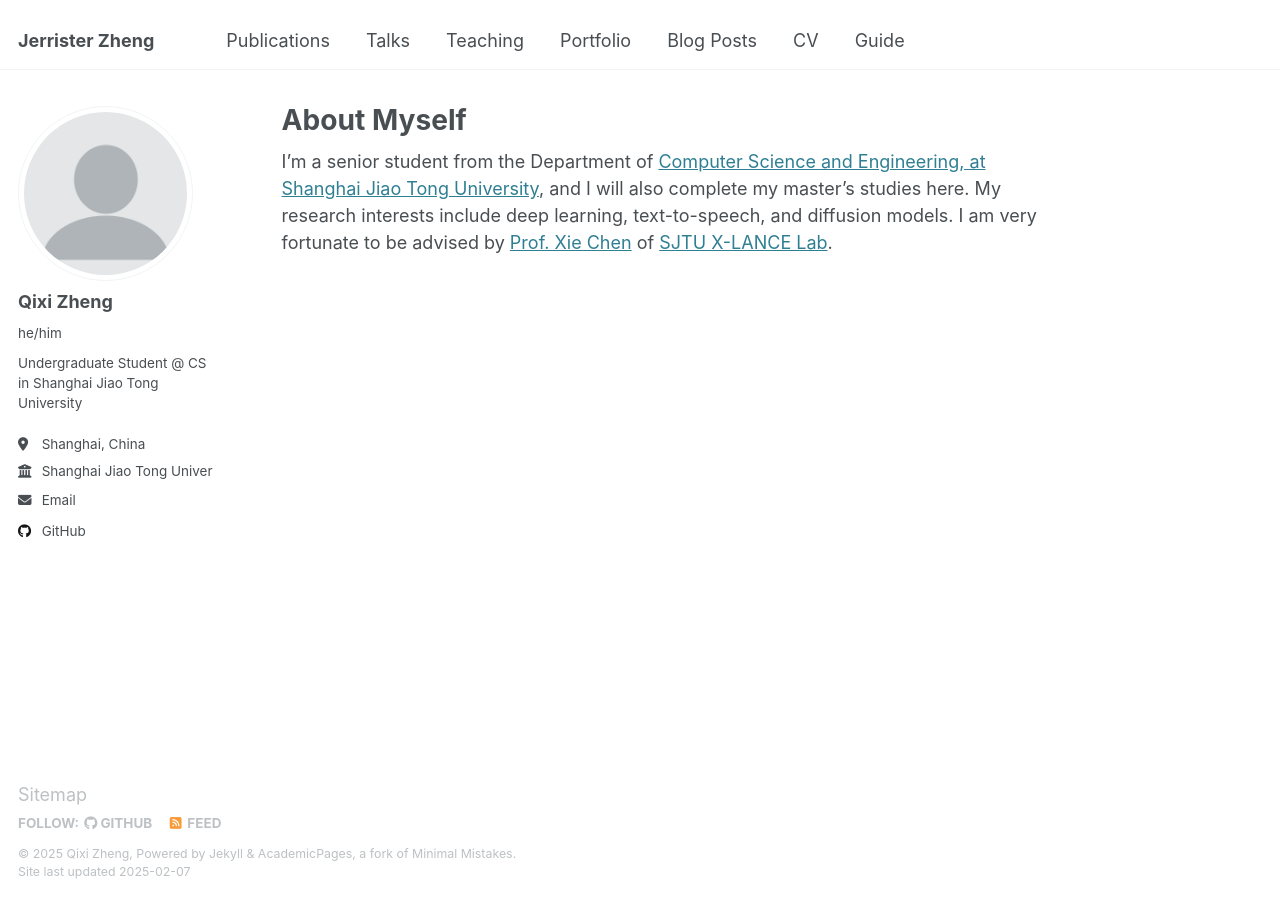
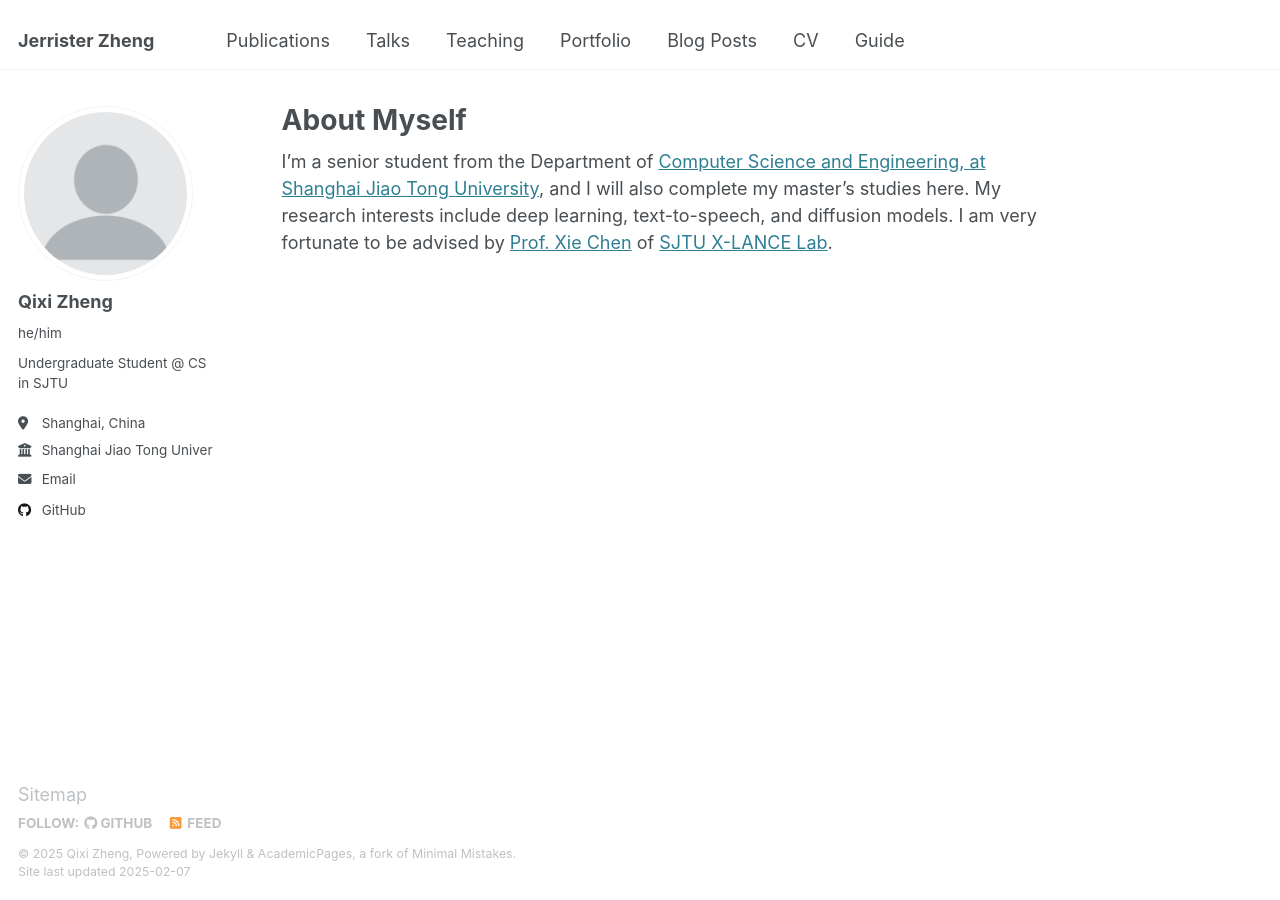
Before and after one commit to Jerrister/Jerrister.github.io, a Jekyll site: the page built from _pages/about.md, in a window 1280 px wide. Built offline with Jekyll 4.4.1, drawn with Linux system fonts in a browser that asks for light colours.

Commit message:
Update _config.yml

```diff
--- a/_config.yml
+++ b/_config.yml
@@ -12,7 +12,7 @@ site_theme               : "default"
 title                    : "Jerrister Zheng"
 title_separator          : "-"
 name                     : &name "Qixi Zheng"
-description              : &description "Undergraduate Student @ CS in Shanghai Jiao Tong University"
+description              : &description "Undergraduate Student @ CS in SJTU"
 url                      : https://Jerrister.github.io # the base hostname & protocol for your site e.g. "https://[your GitHub username].github.io"
 baseurl                  : "" # the subpath of your site, e.g. "/blog"
 repository               : "Jerrister/Jerrister.github.io"
@@ -25,7 +25,7 @@ author:
   avatar           : "profile.png"
   name             : "Qixi Zheng"
   pronouns         : "he/him"
-  bio              : "Undergraduate Student @ CS in Shanghai Jiao Tong University"
+  bio              : "Undergraduate Student @ CS in SJTU"
   location         : "Shanghai, China"
   employer         : "Shanghai Jiao Tong Univerisity"
   uri              : # URL
```
